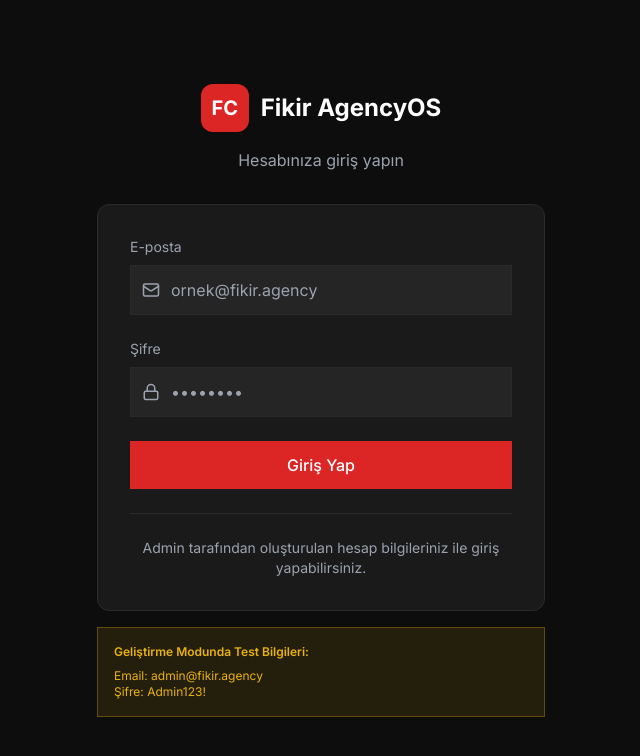
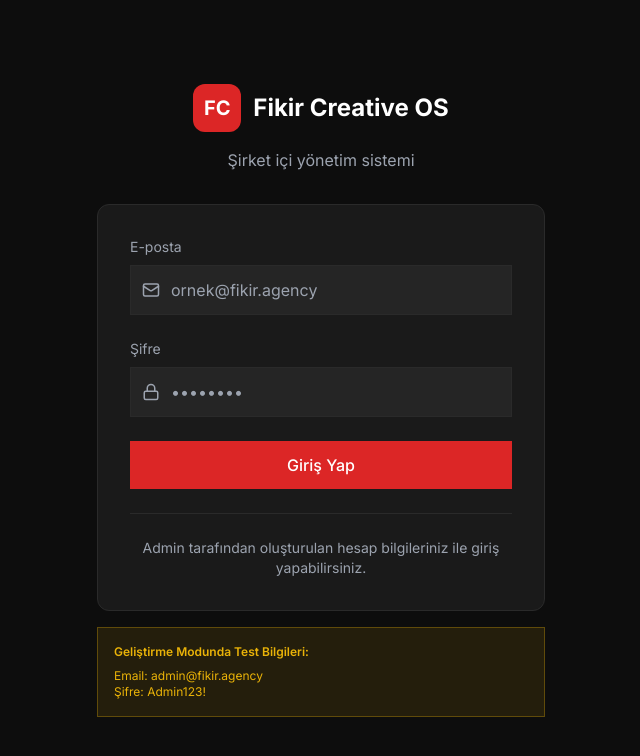
Before and after one commit to ozinizm/fikircreative, a Next.js app: page /login in a window 1280 px wide. Shown: the top 756 px of the page, without its empty margins (319-959 px from the left). Built offline with nearby package versions, Linux system fonts and the light colour scheme.

Commit message:
feat: enforce @fikircreative.com email domain and centralize app branding in config

```diff
--- a/app/login/page.tsx
+++ b/app/login/page.tsx
@@ -4,6 +4,8 @@ import { useState } from "react";
 import { signIn } from "next-auth/react";
 import { useRouter } from "next/navigation";
 import { Lock, Mail, AlertCircle } from "lucide-react";
+import Image from "next/image";
+import { APP_CONFIG } from "@/lib/config";
 
 export default function LoginPage() {
   const router = useRouter();
@@ -44,12 +46,22 @@ export default function LoginPage() {
         {/* Logo */}
         <div className="text-center mb-8">
           <div className="inline-flex items-center gap-3 mb-4">
-            <div className="w-12 h-12 bg-red-600 rounded-xl flex items-center justify-center">
-              <span className="text-white font-bold text-xl">FC</span>
-            </div>
-            <h1 className="text-2xl font-bold text-white">Fikir AgencyOS</h1>
+            {APP_CONFIG.logo.url && !APP_CONFIG.logo.showText ? (
+              <Image
+                src={APP_CONFIG.logo.url}
+                alt={APP_CONFIG.name}
+                width={48}
+                height={48}
+                className="rounded-xl"
+              />
+            ) : (
+              <div className="w-12 h-12 bg-red-600 rounded-xl flex items-center justify-center">
+                <span className="text-white font-bold text-xl">{APP_CONFIG.logo.text}</span>
+              </div>
+            )}
+            <h1 className="text-2xl font-bold text-white">{APP_CONFIG.name}</h1>
           </div>
-          <p className="text-gray-400">Hesabınıza giriş yapın</p>
+          <p className="text-gray-400">{APP_CONFIG.description}</p>
         </div>
 
         {/* Login Form */}
--- a/components/layout/Sidebar.tsx
+++ b/components/layout/Sidebar.tsx
@@ -3,6 +3,8 @@
 import Link from "next/link";
 import { usePathname } from "next/navigation";
 import { useSession } from "next-auth/react";
+import Image from "next/image";
+import { APP_CONFIG } from "@/lib/config";
 import {
   LayoutDashboard,
   CheckSquare,
@@ -41,10 +43,20 @@ export function Sidebar() {
       {/* Logo */}
       <div className="h-16 flex items-center px-6 border-b border-[#2a2a2a]">
         <div className="flex items-center gap-2">
-          <div className="w-8 h-8 bg-red-600 rounded-lg flex items-center justify-center">
-            <span className="text-white font-bold text-sm">FC</span>
-          </div>
-          <span className="font-bold text-lg">Fikir AgencyOS</span>
+          {APP_CONFIG.logo.url && !APP_CONFIG.logo.showText ? (
+            <Image
+              src={APP_CONFIG.logo.url}
+              alt={APP_CONFIG.name}
+              width={32}
+              height={32}
+              className="rounded-lg"
+            />
+          ) : (
+            <div className="w-8 h-8 bg-red-600 rounded-lg flex items-center justify-center">
+              <span className="text-white font-bold text-sm">{APP_CONFIG.logo.text}</span>
+            </div>
+          )}
+          <span className="font-bold text-lg">{APP_CONFIG.name}</span>
         </div>
       </div>
 
--- /dev/null
+++ b/lib/config.ts
@@ -0,0 +1,28 @@
+// Şirket ve uygulama ayarları
+export const APP_CONFIG = {
+  // Uygulama bilgileri
+  name: "Fikir Creative OS", // Buraya yeni isim gelecek
+  shortName: "FC", // Logo için kısaltma
+  description: "Şirket içi yönetim sistemi",
+
+  // Şirket bilgileri
+  company: {
+    name: "Fikir Creative",
+    domain: "fikircreative.com",
+    email: "@fikircreative.com", // Email domain kısıtlaması
+  },
+
+  // Logo ayarları
+  logo: {
+    // Logo URL buraya eklenecek
+    url: null, // "/logo.png" gibi
+    text: "FC", // Logo yerine gösterilecek text
+    showText: true, // Logo yerine text göster
+  },
+
+  // Renk teması
+  theme: {
+    primary: "#dc2626", // red-600
+    secondary: "#ea580c", // orange-600
+  }
+};
```
Also changed, not shown: lib/validation.ts (+6 -1 lines), prisma/seed.ts (+4 -4 lines), 1 other file (tests, documents, lock files or other folders).
